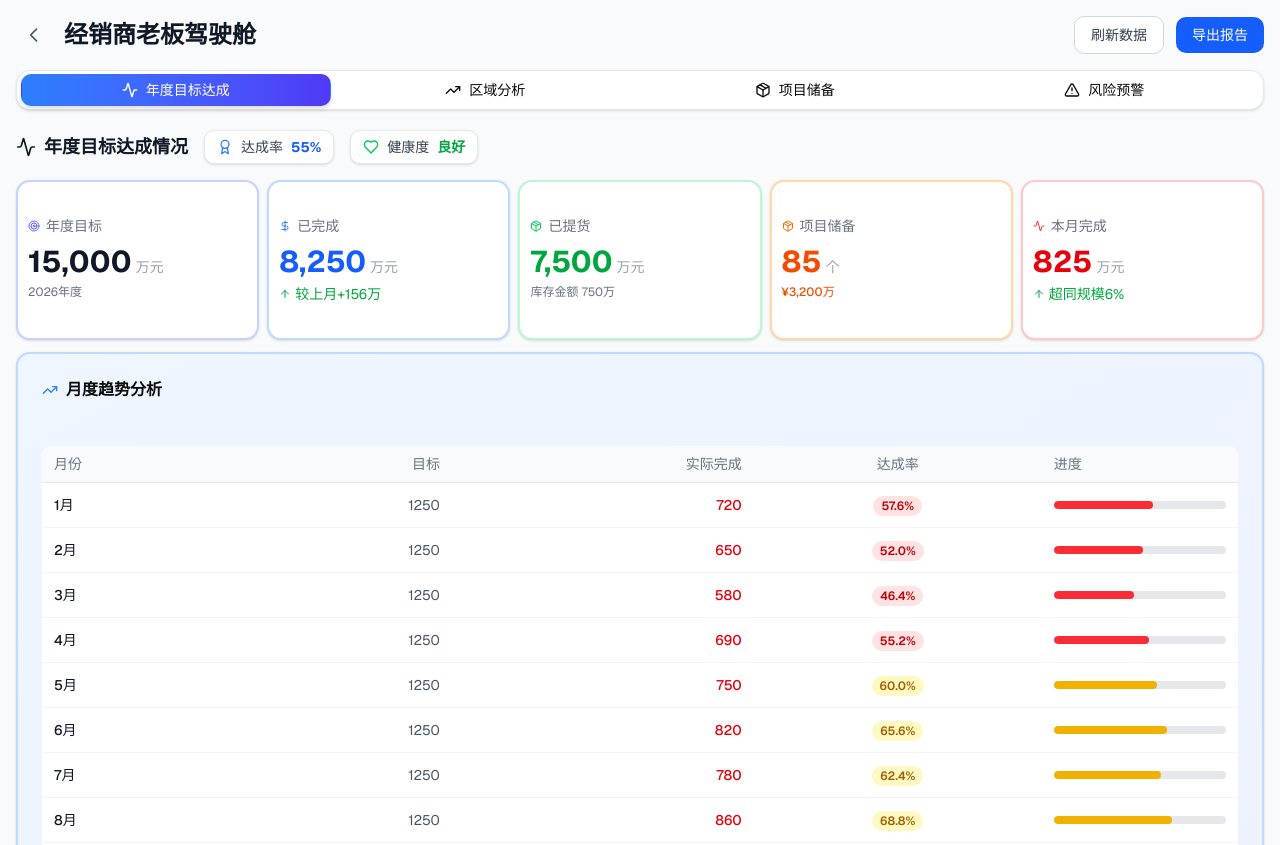
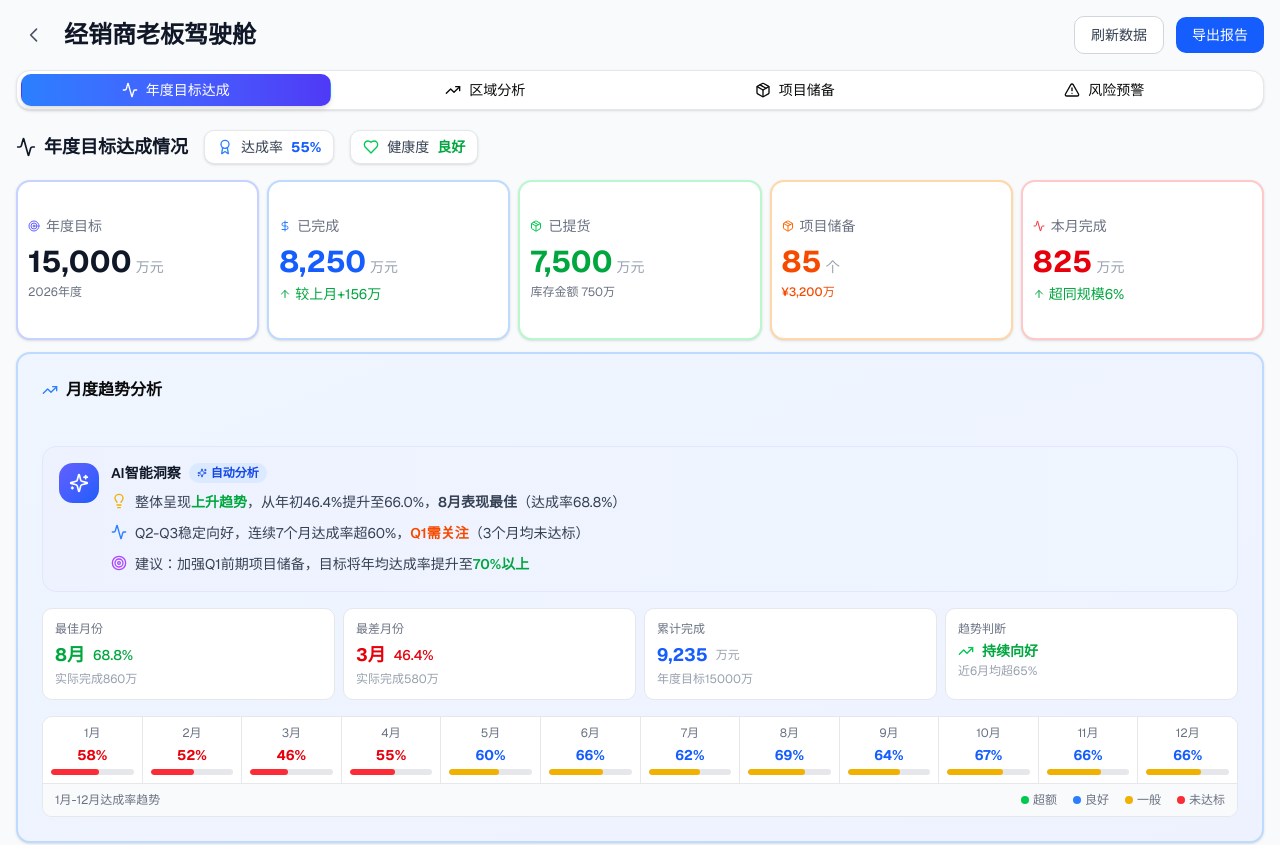
Before and after one commit to navylee1990/coze_jsc, a Next.js app: page /dealer in a window 1280 px wide. Shown: the top 845 px of the page. Built offline with nearby package versions, Linux system fonts and the light colour scheme.

Commit message:
feat: 重构月度趋势分析，加入AI智能洞察和紧凑的月度概览

```diff
--- a/src/app/dealer/page.tsx
+++ b/src/app/dealer/page.tsx
@@ -1,7 +1,7 @@
 'use client';
 
 import { useState } from 'react';
-import { ArrowUp, ArrowDown, TrendingUp, AlertTriangle, Activity, Target, Heart, Shield, Users, DollarSign, PieChart, Package, Award } from 'lucide-react';
+import { ArrowUp, ArrowDown, TrendingUp, AlertTriangle, Activity, Target, Heart, Shield, Users, DollarSign, PieChart, Package, Award, Sparkles, Lightbulb, TrendingDown } from 'lucide-react';
 import { Card, CardContent, CardHeader, CardTitle } from '@/components/ui/card';
 import { Tabs, TabsList, TabsTrigger, TabsContent } from '@/components/ui/tabs';
 import Link from 'next/link';
@@ -232,37 +232,92 @@ export default function DealerDashboard() {
               </CardTitle>
             </CardHeader>
             <CardContent>
-              <div className="bg-white rounded-lg overflow-hidden">
-                <table className="w-full">
-                  <thead>
-                    <tr className="border-b border-gray-200 bg-gray-50">
-                      <th className="px-3 py-2 text-left text-sm font-medium text-gray-500">月份</th>
-                      <th className="px-3 py-2 text-right text-sm font-medium text-gray-500">目标</th>
-                      <th className="px-3 py-2 text-right text-sm font-medium text-gray-500">实际完成</th>
-                      <th className="px-3 py-2 text-center text-sm font-medium text-gray-500">达成率</th>
-                      <th className="px-3 py-2 text-left text-sm font-medium text-gray-500">进度</th>
-                    </tr>
-                  </thead>
-                  <tbody>
+              {/* AI智能洞察 */}
+              <div className="bg-gradient-to-r from-indigo-50 to-blue-50 rounded-xl p-4 mb-4 border border-indigo-100">
+                <div className="flex items-start gap-3">
+                  <div className="flex-shrink-0 w-10 h-10 bg-gradient-to-br from-indigo-500 to-blue-600 rounded-xl flex items-center justify-center">
+                    <Sparkles className="w-5 h-5 text-white" />
+                  </div>
+                  <div className="flex-1">
+                    <h3 className="text-sm font-semibold text-gray-900 mb-2 flex items-center gap-2">
+                      AI智能洞察
+                      <span className="inline-flex items-center gap-1 px-2 py-0.5 bg-blue-100 text-blue-700 rounded-full text-xs">
+                        <Sparkles className="w-2.5 h-2.5" />
+                        自动分析
+                      </span>
+                    </h3>
+                    <div className="space-y-2">
+                      <div className="flex items-start gap-2">
+                        <Lightbulb className="w-4 h-4 text-yellow-500 flex-shrink-0 mt-0.5" />
+                        <p className="text-sm text-gray-700 leading-relaxed">
+                          整体呈现<span className="font-semibold text-green-600">上升趋势</span>，从年初46.4%提升至66.0%，<span className="font-semibold">8月表现最佳</span>（达成率68.8%）
+                        </p>
+                      </div>
+                      <div className="flex items-start gap-2">
+                        <Activity className="w-4 h-4 text-blue-500 flex-shrink-0 mt-0.5" />
+                        <p className="text-sm text-gray-700 leading-relaxed">
+                          Q2-Q3稳定向好，连续7个月达成率超60%，<span className="font-semibold text-orange-600">Q1需关注</span>（3个月均未达标）
+                        </p>
+                      </div>
+                      <div className="flex items-start gap-2">
+                        <Target className="w-4 h-4 text-purple-500 flex-shrink-0 mt-0.5" />
+                        <p className="text-sm text-gray-700 leading-relaxed">
+                          建议：加强Q1前期项目储备，目标将年均达成率提升至<span className="font-semibold text-green-600">70%以上</span>
+                        </p>
+                      </div>
+                    </div>
+                  </div>
+                </div>
+              </div>
+
+              {/* 关键数据亮点 */}
+              <div className="grid grid-cols-2 lg:grid-cols-4 gap-2 mb-4">
+                <div className="bg-white rounded-lg p-3 border border-gray-200">
+                  <div className="text-xs text-gray-500 mb-1">最佳月份</div>
+                  <div className="flex items-center gap-2">
+                    <span className="text-lg font-bold text-green-600">8月</span>
+                    <span className="text-sm text-green-600 font-medium">68.8%</span>
+                  </div>
+                  <div className="text-xs text-gray-400 mt-0.5">实际完成860万</div>
+                </div>
+                <div className="bg-white rounded-lg p-3 border border-gray-200">
+                  <div className="text-xs text-gray-500 mb-1">最差月份</div>
+                  <div className="flex items-center gap-2">
+                    <span className="text-lg font-bold text-red-600">3月</span>
+                    <span className="text-sm text-red-600 font-medium">46.4%</span>
+                  </div>
+                  <div className="text-xs text-gray-400 mt-0.5">实际完成580万</div>
+                </div>
+                <div className="bg-white rounded-lg p-3 border border-gray-200">
+                  <div className="text-xs text-gray-500 mb-1">累计完成</div>
+                  <div className="flex items-center gap-2">
+                    <span className="text-lg font-bold text-blue-600">9,235</span>
+                    <span className="text-xs text-gray-400">万元</span>
+                  </div>
+                  <div className="text-xs text-gray-400 mt-0.5">年度目标15000万</div>
+                </div>
+                <div className="bg-white rounded-lg p-3 border border-gray-200">
+                  <div className="text-xs text-gray-500 mb-1">趋势判断</div>
+                  <div className="flex items-center gap-2">
+                    <TrendingUp className="w-4 h-4 text-green-500" />
+                    <span className="text-sm font-bold text-green-600">持续向好</span>
+                  </div>
+                  <div className="text-xs text-gray-400 mt-0.5">近6月均超65%</div>
+                </div>
+              </div>
+
+              {/* 月度数据概览 */}
+              <div className="bg-white rounded-lg overflow-hidden border border-gray-200">
+                <div className="grid grid-cols-12 gap-px bg-gray-200">
                   {monthlyTrendData.map((item, index) => (
-                      <tr key={index} className="border-b border-gray-100 hover:bg-blue-50 transition-colors">
-                        <td className="px-3 py-2.5 text-sm font-medium text-gray-900">{item.month}</td>
-                        <td className="px-3 py-2.5 text-sm text-right text-gray-600">{item.target}</td>
-                        <td className={`px-3 py-2.5 text-sm text-right font-medium ${item.actual >= item.target ? 'text-green-600' : 'text-red-600'}`}>
-                          {item.actual}
-                        </td>
-                        <td className="px-3 py-2.5 text-center">
-                          <span className={`inline-flex items-center gap-1 px-2 py-0.5 rounded-full text-xs font-semibold ${
-                            item.achievement >= 100 ? 'bg-green-100 text-green-700' :
-                            item.achievement >= 80 ? 'bg-blue-100 text-blue-700' :
-                            item.achievement >= 60 ? 'bg-yellow-100 text-yellow-700' :
-                            'bg-red-100 text-red-700'
+                    <div key={index} className="col-span-1 bg-white p-2 hover:bg-blue-50 transition-colors">
+                      <div className="text-xs text-gray-500 text-center mb-1">{item.month}</div>
+                      <div className={`text-center text-sm font-bold mb-1 ${
+                        item.achievement >= 60 ? 'text-blue-600' : 'text-red-600'
                       }`}>
-                            {item.achievement.toFixed(1)}%
-                          </span>
-                        </td>
-                        <td className="px-3 py-2.5">
-                          <div className="w-full h-2 bg-gray-200 rounded-full overflow-hidden">
+                        {item.achievement.toFixed(0)}%
+                      </div>
+                      <div className="w-full h-1.5 bg-gray-200 rounded-full overflow-hidden">
                         <div
                           className={`h-full rounded-full transition-all ${
                             item.achievement >= 100 ? 'bg-green-500' :
@@ -273,11 +328,18 @@ export default function DealerDashboard() {
                           style={{ width: `${Math.min(item.achievement, 100)}%` }}
                         />
                       </div>
-                        </td>
-                      </tr>
+                    </div>
                   ))}
-                  </tbody>
-                </table>
+                </div>
+                <div className="px-3 py-2 bg-gray-50 border-t border-gray-200 flex items-center justify-between text-xs text-gray-500">
+                  <span>1月-12月达成率趋势</span>
+                  <div className="flex items-center gap-4">
+                    <span className="flex items-center gap-1"><span className="w-2 h-2 rounded-full bg-green-500"></span>超额</span>
+                    <span className="flex items-center gap-1"><span className="w-2 h-2 rounded-full bg-blue-500"></span>良好</span>
+                    <span className="flex items-center gap-1"><span className="w-2 h-2 rounded-full bg-yellow-500"></span>一般</span>
+                    <span className="flex items-center gap-1"><span className="w-2 h-2 rounded-full bg-red-500"></span>未达标</span>
+                  </div>
+                </div>
               </div>
             </CardContent>
           </Card>
```
Lines whose indentation alone changed are shown as unchanged.
